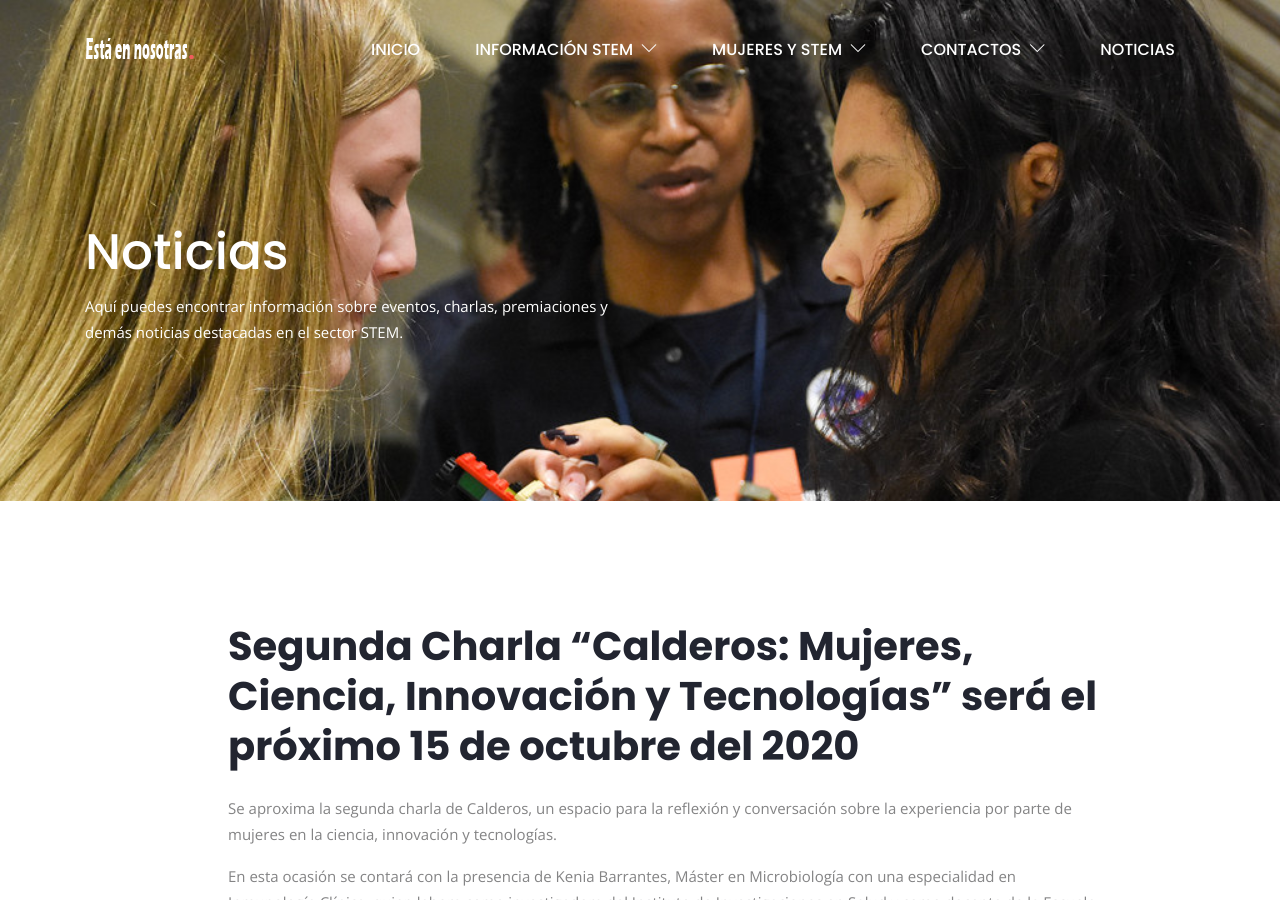
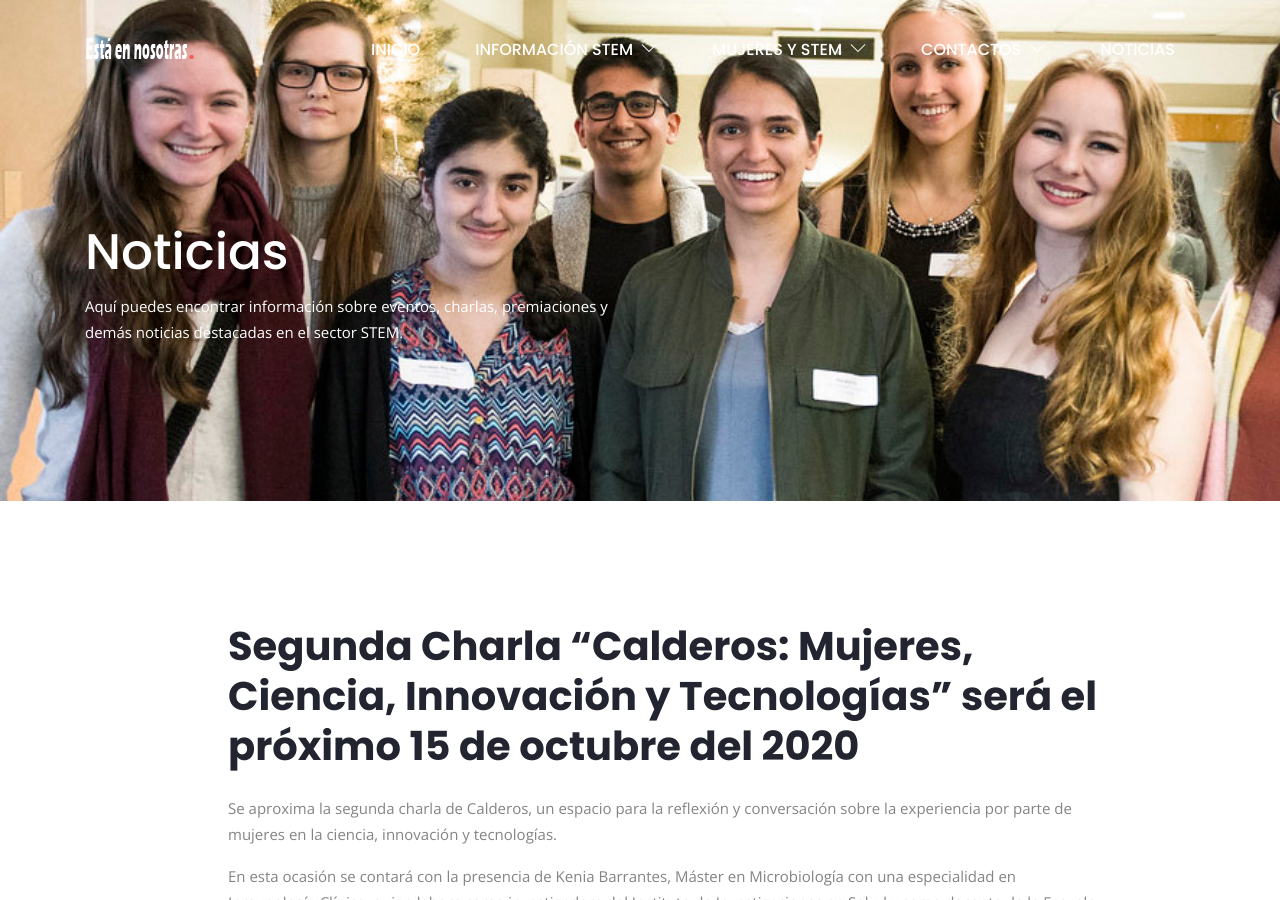
Before and after one commit to estaennosotraspiloto/estaennosotraspiloto, a Jekyll site: the page built from noticias.html, in a window 1280 px wide and 900 px high. Built offline with Jekyll 4.4.1, drawn with Linux system fonts in a browser that asks for light colours.

Commit message:
Update from Forestry.io estaennosotraspiloto updated noticias.html

```diff
--- a/noticias.html
+++ b/noticias.html
@@ -1,6 +1,6 @@
 ---
 layout: default
-header_image: "/assets/images/team/noticias.jpg"
+header_image: "/assets/images/team/becas-2.jpg"
 title: 'Noticias '
 description: Aquí puedes encontrar  información sobre eventos, charlas, premiaciones
   y demás noticias destacadas en el sector STEM.
```
